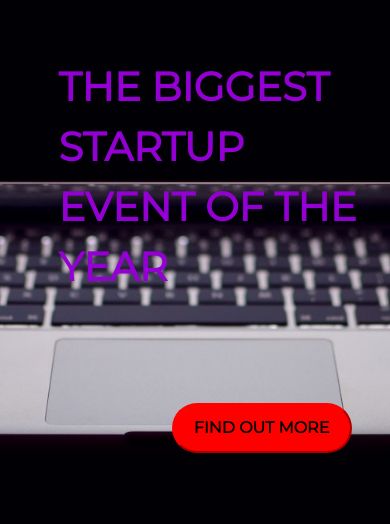
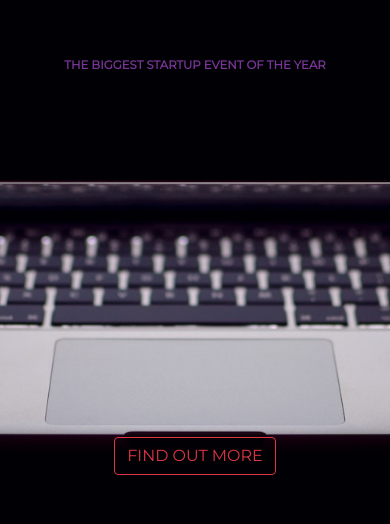
Before and after one commit to TshepoMasuku/TshepoMasuku.github.io, a plain HTML site: page index.html in a window 390 px wide. Shown: the part 154-678 px from the top of the page. Drawn offline with nearby package versions, Linux system fonts and the light colour scheme.

Commit message:
making this webpage responsive.

```diff
--- a/StartUpPageStyle.css
+++ b/StartUpPageStyle.css
@@ -9,26 +9,24 @@ html {
   background-attachment: fixed;
   background-size: cover;
 }
+
 .header {
-  color: darkviolet;
+  color: rgb(121, 53, 150);
+  position: fixed;
+  width: 100%;
+  height: 10%;
+  top: 25vh;
+  padding: 0 10%;
+  font-weight: bolder;
+  font-size: 3vw;
+  text-align: center;
+}
+
+.button__container {
   position: absolute;
-  top: 25%;
-  left: 15%;
-  font-weight: bolder;
-  font-size: 40px;
+  width: 100%;
+  height: 10%;
+  top: 70vh;
+  display: flex;
+  justify-content: center;
 }
-.button-container {
-  width: 180px;
-  height: 50px;
-  position: absolute;
-  top: 66%;
-  left: 44%;
-}
-.button {
-  width: 180px;
-  height: 50px;
-  background-color: red;
-  border-radius: 300px;
-  border-color: red;
-  font-weight: 900;
-}
--- a/index.html
+++ b/index.html
@@ -1,7 +1,6 @@
 <!DOCTYPE html>
 <html lang="en">
   <head>
-    <title>Startup</title>
     <!-- Required meta tags -->
     <meta charset="UTF-8">
     <meta name="viewport" content="width=device-width, initial-scale=1.0">
@@ -9,19 +8,32 @@
     <!-- Google Fonts -->
     <link href="https://fonts.googleapis.com/css?family=Montserrat" rel="stylesheet">
 
-    <!-- Bootstrap CSS from a CDN. This way you don't have to include the bootstrap file yourself -->
-    <link rel="stylesheet" href="https://stackpath.bootstrapcdn.com/bootstrap/4.3.1/css/bootstrap.min.css" integrity="sha384-ggOyR0iXCbMQv3Xipma34MD+dH/1fQ784/j6cY/iJTQUOhcWr7x9JvoRxT2MZw1T" crossorigin="anonymous">
+    <!-- Bootstrap CSS from a CDN -->
+    <link
+      rel="stylesheet" href="https://stackpath.bootstrapcdn.com/bootstrap/4.3.1/css/bootstrap.min.css"
+      integrity="sha384-ggOyR0iXCbMQv3Xipma34MD+dH/1fQ784/j6cY/iJTQUOhcWr7x9JvoRxT2MZw1T" crossorigin="anonymous"
+    >
 
-    <!-- Your own stylesheet -->
+    <!-- My own stylesheet -->
     <link rel="stylesheet" type="text/css" href="StartUpPageStyle.css">
+
+    <!-- The title of this html page -->
+    <title>Startup</title>
   </head>
   <body>
-    <span class="header">THE BIGGEST STARTUP EVENT OF THE YEAR</span>
-    <br>
-    <div class="button-container">
-      <a href="https://mailchi.mp/0bb993d80b61/enerki-crystal-startup">
-      <button class="button">FIND OUT MORE</button>
-      </a>
-    </div>
+    <container>
+      <span class="header">
+        THE BIGGEST STARTUP EVENT OF THE YEAR
+      </span>
+      <br>
+      <div class="button__container">
+        <a href="https://mailchi.mp/0bb993d80b61/enerki-crystal-startup">
+          <button type="submit" class="btn btn-outline-danger">
+            FIND OUT MORE
+          </button>
+        </a>
+      </div>
+    </container>
+
   </body>
 </html>
```
